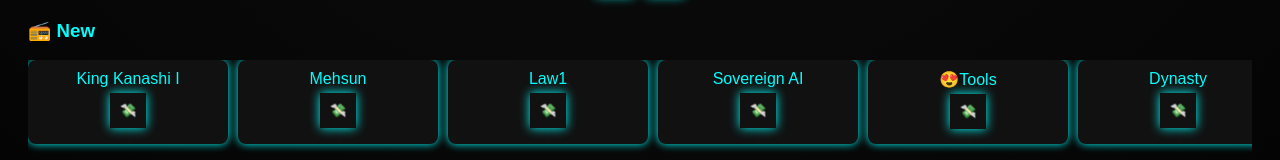
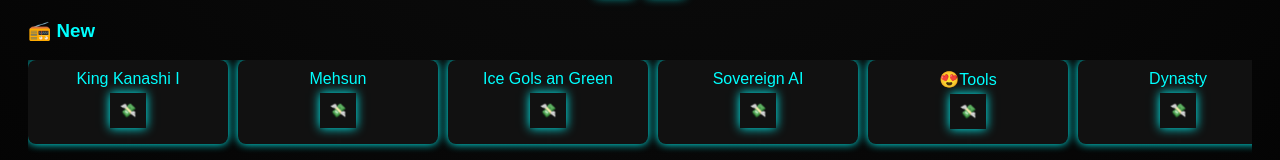
Before and after one commit to atraderdaoz/RUNAI-Player-1.00, a plain HTML site: page index.html in a window 1280 px wide. Shown: the part 449-609 px from the top of the page. Drawn offline with Linux system fonts and the light colour scheme.

Commit message:
Update track name for 'new3.mp3'

```diff
--- a/index.html
+++ b/index.html
@@ -243,7 +243,7 @@ player.addEventListener("pause", ()=>{
 const trackNames = {
   "new1.mp3": "King Kanashi I",
   "new2.mp3": "Mehsun",
-  "new3.mp3": "Law1",
+  "new3.mp3": "Ice Gols an Green",
   "new4.mp3": "Sovereign AI",
   "new5.mp3": "😍Tools",
   "new6.mp3": "Dynasty",
```
